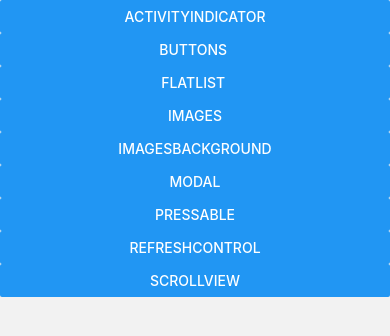
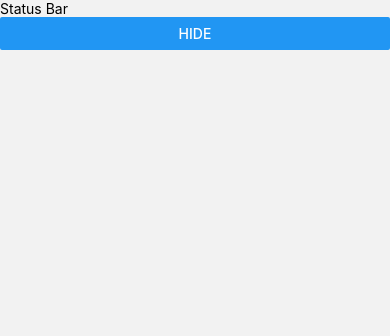
Before and after one commit to SammyMureithi/FistRNApp, a React Native app: screen /StatusBar in a window 390 px wide. Shown: the top 336 px of the page. Built offline with nearby package versions, Linux system fonts and the light colour scheme.

Commit message:
StatusBar

```diff
--- a/App.js
+++ b/App.js
@@ -12,6 +12,7 @@ import ModalComponent from './Screens/ModalComponent';
 import PressableComponent from './Screens/PressableComponent';
 import RefreshControlComp from './Screens/RefreshControlComp';
 import ScrollViewCompo from './Screens/ScrollViewCompo';
+import StatusBarCompo from './Screens/StatusBarCompo';
 function App() {
   const Stack = createNativeStackNavigator();
   return (
@@ -34,6 +35,11 @@ function App() {
         <Stack.Screen name="Pressable" component={PressableComponent} />
         <Stack.Screen name="RefreshControl" component={RefreshControlComp} />
         <Stack.Screen name="ScrollView" component={ScrollViewCompo} />
+        <Stack.Screen
+          name="StatusBar"
+          component={StatusBarCompo}
+          options={{headerShown: false}}
+        />
       </Stack.Navigator>
     </NavigationContainer>
   );
--- a/Screens/Index.js
+++ b/Screens/Index.js
@@ -35,6 +35,10 @@ function Index({navigation}) {
           title="ScrollView"
           onPress={() => navigation.navigate('ScrollView')}
         />
+        <Button
+          title="StatusBar"
+          onPress={() => navigation.navigate('StatusBar')}
+        />
       </ScrollView>
     </SafeAreaView>
   );
--- /dev/null
+++ b/Screens/StatusBarCompo.js
@@ -0,0 +1,19 @@
+import React from 'react';
+import {useState} from 'react';
+import {Button, StatusBar, Text, View} from 'react-native';
+
+function StatusBarCompo() {
+  const [status, setStatus] = useState(false);
+  function handleChangeStatus() {
+    setStatus(prevState => !prevState);
+  }
+  return (
+    <View>
+      <StatusBar hidden={status} backgroundColor="#61dafb" animated={true} />
+      <Text>Status Bar</Text>
+      <Button title={status ? 'Show' : 'Hide'} onPress={handleChangeStatus} />
+    </View>
+  );
+}
+
+export default StatusBarCompo;
```
